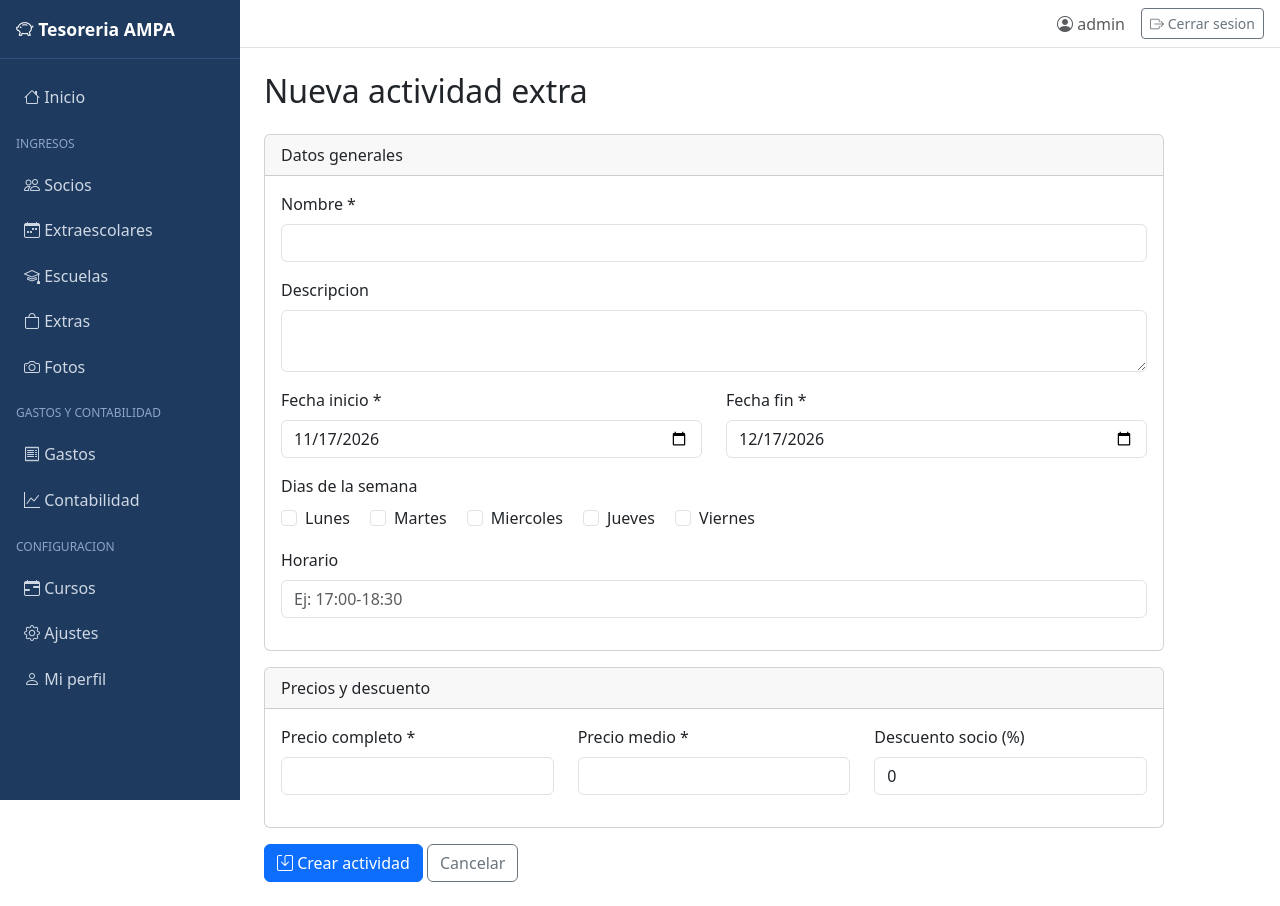
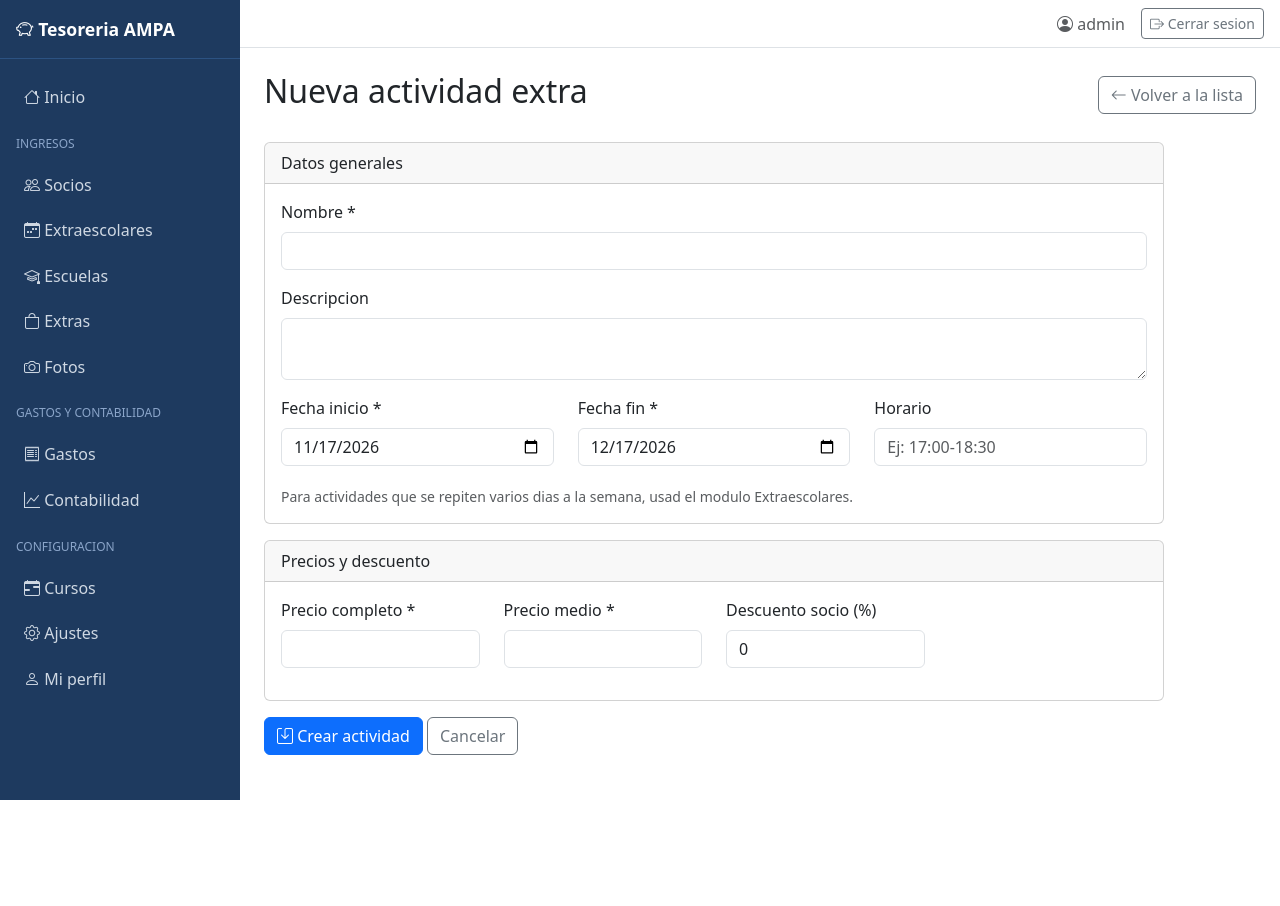
Before and after one commit to ecalar/tesoreria-ampa, a Spring Boot app: page /extras/actividades/nueva in a window 1280 px wide. After the commit the page ends 800 px from the top, so only its background shows below. Run offline with Spring Boot 4, Linux system fonts and the light colour scheme; a user stored in the database is signed in; some of the project's set-up classes (security, data sources, template engines, error pages and the like) are left out, and stand-ins take their place; some libraries are stand-ins or nearby versions.

Commit message:
feat(extras): actividades sin dias de semana, botones volver a Extras y formulario simplificado

```diff
--- a/src/main/java/com/ampa/tesoreria/service/ActividadService.java
+++ b/src/main/java/com/ampa/tesoreria/service/ActividadService.java
@@ -62,7 +62,7 @@ public class ActividadService {
                 .descripcion(form.getDescripcion())
                 .fechaInicio(form.getFechaInicio())
                 .fechaFin(form.getFechaFin())
-                .diasSemana(joinDias(form.getDiasSeleccionados()))
+                .diasSemana(tipo == TipoActividad.EXTRA_ACTIVIDAD ? null : joinDias(form.getDiasSeleccionados()))
                 .horario(form.getHorario())
                 .precioMesCompleto(form.getPrecioMesCompleto())
                 .precioMedioMes(form.getPrecioMedioMes())
@@ -85,7 +85,9 @@ public class ActividadService {
         a.setDescripcion(form.getDescripcion());
         a.setFechaInicio(form.getFechaInicio());
         a.setFechaFin(form.getFechaFin());
-        a.setDiasSemana(joinDias(form.getDiasSeleccionados()));
+        a.setDiasSemana(a.getTipo() == TipoActividad.EXTRA_ACTIVIDAD
+                ? null
+                : joinDias(form.getDiasSeleccionados()));
         a.setHorario(form.getHorario());
         a.setPrecioMesCompleto(form.getPrecioMesCompleto());
         a.setPrecioMedioMes(form.getPrecioMedioMes());
--- a/src/main/resources/templates/extras/actividades/form.html
+++ b/src/main/resources/templates/extras/actividades/form.html
@@ -3,13 +3,19 @@
 <head th:replace="~{layout :: head('Actividad extra')}"></head>
 <body>
 <div th:replace="~{layout :: sidebar}"></div>
+
 <div class="p-4">
     <div th:if="${error}" class="alert alert-danger alert-dismissible fade show">
         <span th:text="${error}"></span>
         <button type="button" class="btn-close" data-bs-dismiss="alert"></button>
     </div>
 
-    <h2 th:text="${editando} ? 'Editar actividad extra' : 'Nueva actividad extra'"></h2>
+    <div class="d-flex justify-content-between align-items-center mb-3">
+        <h2 th:text="${editando} ? 'Editar actividad extra' : 'Nueva actividad extra'"></h2>
+        <a th:href="@{/extras/actividades}" class="btn btn-outline-secondary">
+            <i class="bi bi-arrow-left"></i> Volver a la lista
+        </a>
+    </div>
 
     <form th:action="${editando} ? @{'/extras/actividades/' + ${form.id} + '/editar'} : @{/extras/actividades/nueva}"
           th:object="${form}" method="post" class="mt-4" style="max-width: 900px;">
@@ -26,41 +32,22 @@
                     <textarea th:field="*{descripcion}" class="form-control" rows="2"></textarea>
                 </div>
                 <div class="row">
-                    <div class="col-md-6 mb-3">
+                    <div class="col-md-4 mb-3">
                         <label class="form-label">Fecha inicio *</label>
                         <input type="date" th:field="*{fechaInicio}" class="form-control" required>
                     </div>
-                    <div class="col-md-6 mb-3">
+                    <div class="col-md-4 mb-3">
                         <label class="form-label">Fecha fin *</label>
                         <input type="date" th:field="*{fechaFin}" class="form-control" required>
                     </div>
-                </div>
-                <div class="mb-3">
-                    <label class="form-label d-block">Dias de la semana</label>
-                    <div class="form-check form-check-inline">
-                        <input type="checkbox" th:field="*{diasSeleccionados}" value="L" class="form-check-input" id="dL">
-                        <label for="dL" class="form-check-label">Lunes</label>
-                    </div>
-                    <div class="form-check form-check-inline">
-                        <input type="checkbox" th:field="*{diasSeleccionados}" value="M" class="form-check-input" id="dM">
-                        <label for="dM" class="form-check-label">Martes</label>
-                    </div>
-                    <div class="form-check form-check-inline">
-                        <input type="checkbox" th:field="*{diasSeleccionados}" value="X" class="form-check-input" id="dX">
-                        <label for="dX" class="form-check-label">Miercoles</label>
-                    </div>
-                    <div class="form-check form-check-inline">
-                        <input type="checkbox" th:field="*{diasSeleccionados}" value="J" class="form-check-input" id="dJ">
-                        <label for="dJ" class="form-check-label">Jueves</label>
-                    </div>
-                    <div class="form-check form-check-inline">
-                        <input type="checkbox" th:field="*{diasSeleccionados}" value="V" class="form-check-input" id="dV">
-                        <label for="dV" class="form-check-label">Viernes</label>
+                    <div class="col-md-4 mb-3">
+                        <label class="form-label">Horario</label>
+                        <input type="text" th:field="*{horario}" class="form-control"
+                               placeholder="Ej: 17:00-18:30">
                     </div>
                 </div>
-                <div class="mb-3">
-                    <label class="form-label">Horario</label>
-                    <input type="text" th:field="*{horario}" class="form-control" placeholder="Ej: 17:00-18:30">
+                <div class="form-text">
+                    Para actividades que se repiten varios dias a la semana, usad el modulo Extraescolares.
                 </div>
             </div>
         </div>
@@ -69,24 +56,28 @@
             <div class="card-header">Precios y descuento</div>
             <div class="card-body">
                 <div class="row">
-                    <div class="col-md-4 mb-3">
+                    <div class="col-md-3 mb-3">
                         <label class="form-label">Precio completo *</label>
-                        <input type="number" step="0.01" th:field="*{precioMesCompleto}" class="form-control" required>
+                        <input type="number" step="0.01" th:field="*{precioMesCompleto}"
+                               class="form-control" required>
                     </div>
-                    <div class="col-md-4 mb-3">
+                    <div class="col-md-3 mb-3">
                         <label class="form-label">Precio medio *</label>
-                        <input type="number" step="0.01" th:field="*{precioMedioMes}" class="form-control" required>
+                        <input type="number" step="0.01" th:field="*{precioMedioMes}"
+                               class="form-control" required>
                     </div>
-                    <div class="col-md-4 mb-3">
+                    <div class="col-md-3 mb-3">
                         <label class="form-label">Descuento socio (%)</label>
-                        <input type="number" step="0.01" th:field="*{descuentoSocioPorcentaje}" class="form-control">
+                        <input type="number" step="0.01" th:field="*{descuentoSocioPorcentaje}"
+                               class="form-control">
                     </div>
                 </div>
             </div>
         </div>
 
         <button type="submit" class="btn btn-primary">
-            <i class="bi bi-save"></i> <span th:text="${editando} ? 'Guardar cambios' : 'Crear actividad'"></span>
+            <i class="bi bi-save"></i>
+            <span th:text="${editando} ? 'Guardar cambios' : 'Crear actividad'"></span>
         </button>
         <a th:href="@{/extras/actividades}" class="btn btn-outline-secondary">Cancelar</a>
     </form>
--- a/src/main/resources/templates/extras/actividades/inscripcion-form.html
+++ b/src/main/resources/templates/extras/actividades/inscripcion-form.html
@@ -50,7 +50,7 @@
                         <option th:each="m : ${modalidades}" th:value="${m}" th:text="${m.name()}"></option>
                     </select>
                     <small class="text-muted">
-                        COMPLETO = periodo completo · MEDIO = mitad · POR_DIAS = solo los dias elegidos
+                        COMPLETO = periodo completo · MEDIO = mitad
                     </small>
                 </div>
 
```
Also changed, not shown: src/main/resources/templates/extras/actividades/detalle.html (+4 -3 lines), src/main/resources/templates/extras/actividades/listado.html (+30 -11 lines), src/main/resources/templates/extras/productos/listado.html (+6 -2 lines), 2 other files.
